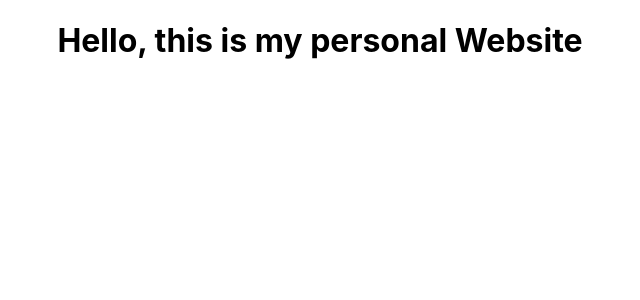
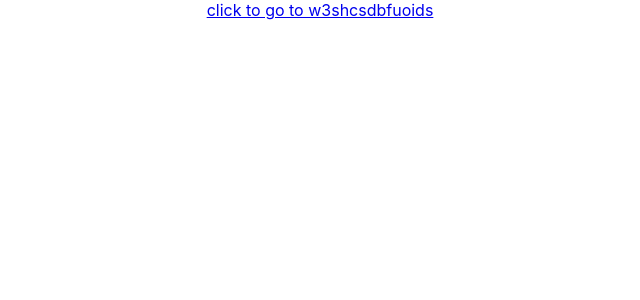
Before and after one commit to JohnSteward/personal-website, a React (Create React App) app in the folder personal-website/: page / in a window 1280 px wide. Shown: the top 300 px of the page, without its empty margins (320-960 px from the left). Built offline with nearby package versions, Linux system fonts and the light colour scheme.

Commit message:
Testing external links

```diff
--- a/personal-website/package.json
+++ b/personal-website/package.json
@@ -9,6 +9,8 @@
     "@testing-library/user-event": "^13.5.0",
     "react": "^19.1.1",
     "react-dom": "^19.1.1",
+    "react-router": "^7.8.0",
+    "react-router-dom": "^7.8.0",
     "react-scripts": "5.0.1",
     "web-vitals": "^2.1.4"
   },
--- a/personal-website/src/App.js
+++ b/personal-website/src/App.js
@@ -1,11 +1,18 @@
 import logo from './logo.svg';
 import './App.css';
-
+import {BrowserRouter as Router, Routes, Route, Link} from 'react-router-dom'
+import TestLink from './TestLink';
 function App() {
   return (
-    <div className="App">
-      <h1>Hello, this is my personal Website</h1>
-    </div>
+    <Router>
+      <div className="App">
+
+        <Routes>
+          <Route path='/' element={<TestLink />}></Route>
+        </Routes>
+
+      </div>
+    </Router>
   );
 }
 
--- /dev/null
+++ b/personal-website/src/TestLink.js
@@ -0,0 +1,11 @@
+import React from 'react'
+import {BrowserRouter as Router, Routes, Route, Link} from 'react-router-dom'
+function TestLink() {
+  return (
+    <div>
+      <Link to={{ pathname:"//github.com/JohnSteward/HandTracker" }} target="_blank"> click to go to w3shcsdbfuoids</Link>
+    </div>
+  )
+}
+
+export default TestLink
```
Also changed, not shown: 1 other file (tests, documents, lock files or other folders).
